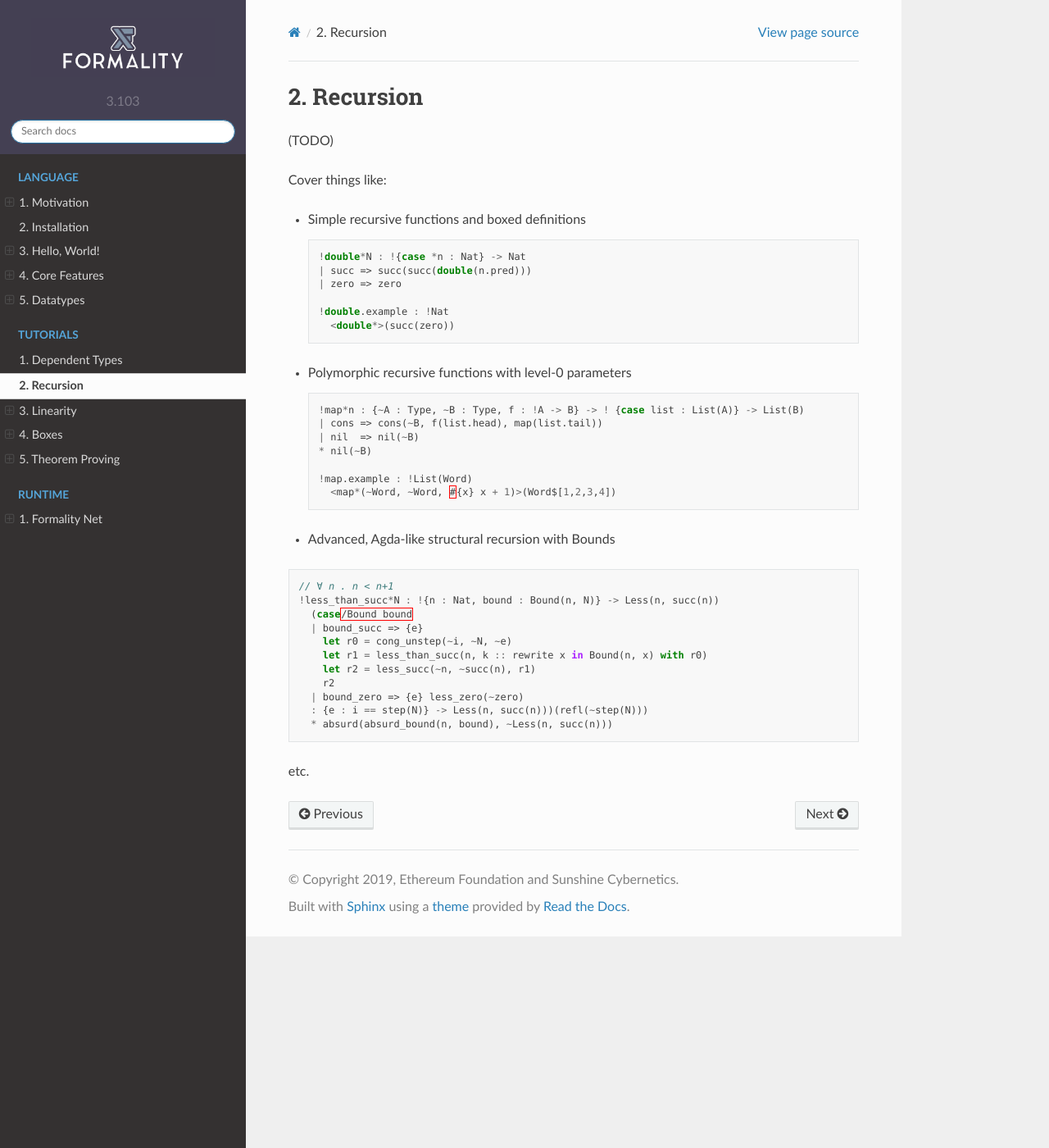
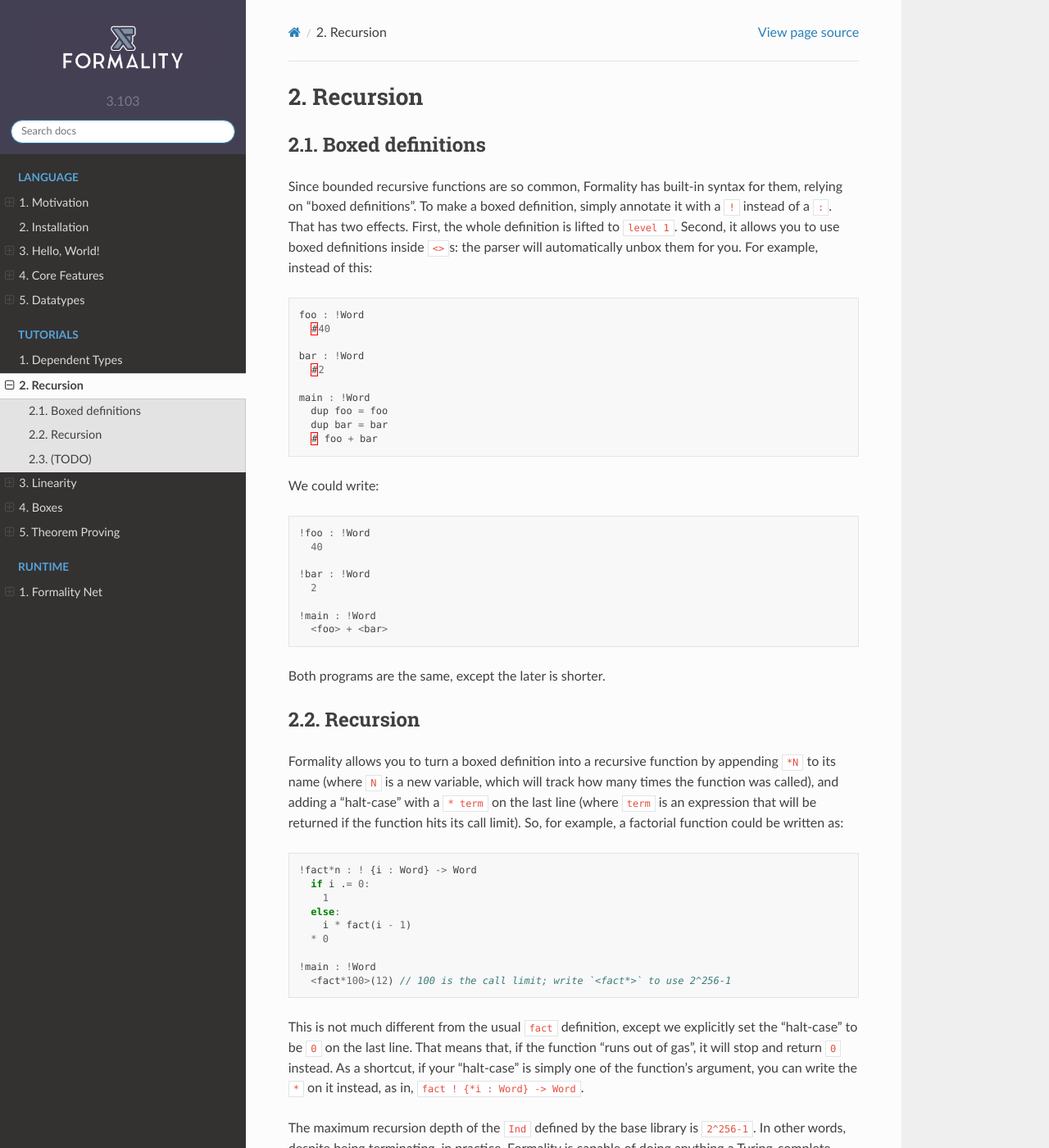
Before and after one commit to Soonad/docs.formality-lang.org, a Sphinx documentation site: the page built from docs/source/tutorials/Recursion.md, in a window 1280 px wide and 1400 px high. Shown: the whole window at 82% size. Built offline with Sphinx 7.4.7 and the Read the Docs theme 2.0.0, drawn with Linux system fonts in a browser that asks for light colours; pages that are not in the unit, such as notebooks, are missing from menus; some of the changed text lies outside the part shown.

Commit message:
Recursion improvements

````diff
--- a/docs/source/tutorials/Recursion.md
+++ b/docs/source/tutorials/Recursion.md
@@ -1,6 +1,58 @@
 # Recursion
 
-(TODO)
+## Boxed definitions
+
+Since bounded recursive functions are so common, Formality has built-in syntax for them, relying on "boxed definitions". To make a boxed definition, simply annotate it with a `!` instead of a `:`. That has two effects. First, the whole definition is lifted to `level 1`. Second, it allows you to use boxed definitions inside `<>`s: the parser will automatically unbox them for you. For example, instead of this:
+
+```javascript
+foo : !Word
+  #40
+
+bar : !Word
+  #2
+
+main : !Word
+  dup foo = foo
+  dup bar = bar
+  # foo + bar
+```
+
+We could write:
+
+```javascript
+!foo : !Word
+  40
+
+!bar : !Word
+  2
+
+!main : !Word
+  <foo> + <bar>
+```
+
+Both programs are the same, except the later is shorter.
+
+## Recursion
+
+Formality allows you to turn a boxed definition into a recursive function by appending `*N` to its name (where `N` is a new variable, which will track how many times the function was called), and adding a "halt-case" with a `* term` on the last line (where `term` is an expression that will be returned if the function hits its call limit). So, for example, a factorial function could be written as:
+
+```javascript
+!fact*n : ! {i : Word} -> Word
+  if i .= 0:
+    1
+  else:
+    i * fact(i - 1)
+  * 0
+
+!main : !Word
+  <fact*100>(12) // 100 is the call limit; write `<fact*>` to use 2^256-1
+```
+
+This is not much different from the usual `fact` definition, except we explicitly set the "halt-case" to be `0` on the last line. That means that, if the function "runs out of gas", it will stop and return `0` instead. As a shortcut, if your "halt-case" is simply one of the function's argument, you can write the `*` on it instead, as in, `fact ! {*i : Word} -> Word`.
+
+The maximum recursion depth of the `Ind` defined by the base library is `2^256-1`. In other words, despite being terminating, in practice, Formality is capable of doing anything a Turing-complete language could do. After all, no language could perform more than `2^256-1` calls without getting a stack-overflow, or exhausting your computer's CPU/memory.
+
+## (TODO)
 
 Cover things like:
 
@@ -18,7 +70,7 @@ Cover things like:
 - Polymorphic recursive functions with level-0 parameters
 
     ```javascript
-    !map*n : {~A : Type, ~B : Type, f : !A -> B} -> ! {case list : List(A)} -> List(B)
+    !map*N : {~A : Type, ~B : Type, f : !A -> B} -> ! {case list : List(A)} -> List(B)
     | cons => cons(~B, f(list.head), map(list.tail))
     | nil  => nil(~B)
     * nil(~B)
@@ -27,7 +79,14 @@ Cover things like:
       <map*(~Word, ~Word, #{x} x + 1)>(Word$[1,2,3,4])
     ```
 
-- Advanced, Agda-like structural recursion with Bounds
+- Indexed recursive functions using `N`
+
+```javascript
+... vector stuff, fin stuff, etc...
+```
+
+
+- Structural recursive proofs with Bounds
 
 ```javascript
 // ∀ n . n < n+1
@@ -43,4 +102,5 @@ Cover things like:
   * absurd(absurd_bound(n, bound), ~Less(n, succ(n)))
 ```
 
+
 etc.
````
Also changed, not shown: docs/source/tutorials/Boxes.md (+0 -27 lines).
